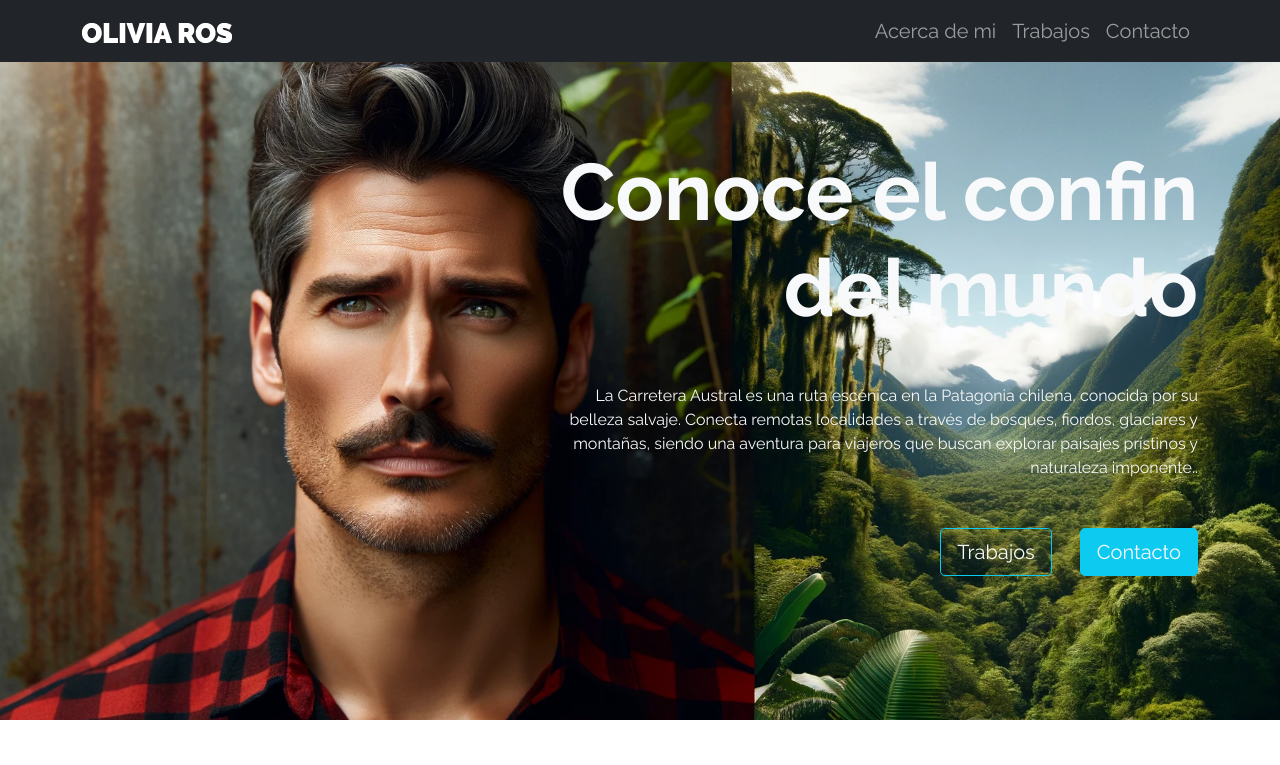
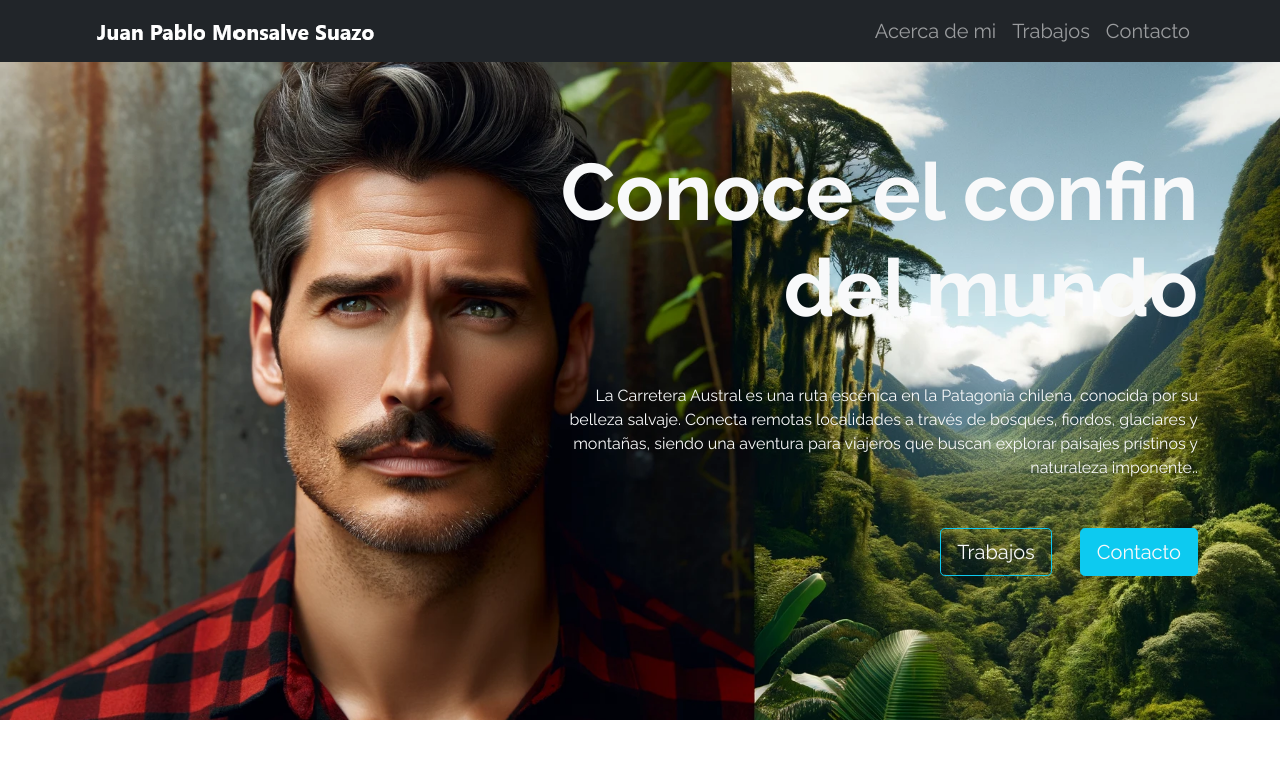
Before and after one commit to multix20/multix20.github.io, a plain HTML site: page index.html in a window 1280 px wide. Shown: the top 765 px of the page. Drawn offline with nearby package versions, Linux system fonts and the light colour scheme.

Commit message:
cambie la imagen del nombre en la barra de navecación

```diff
--- a/index.html
+++ b/index.html
@@ -21,7 +21,7 @@
     <nav class="navbar navbar-expand-lg navbar-dark bg-dark fixed-top">
         <div class="container">
             <a class="navbar-brand" href="#">
-                <img src="assets/img/logo.png" class="img-fluid">
+                <img src="assets/img/logo - copia.png" class="img-fluid">
             </a>
             <button class="navbar-toggler" type="button" data-bs-toggle="collapse"
                 aria-controls="navbarSupportedContent" aria-expanded="false" aria-label="Toggle navigation">
```
Also changed, not shown: assets/img/logo - copia.png (added).
